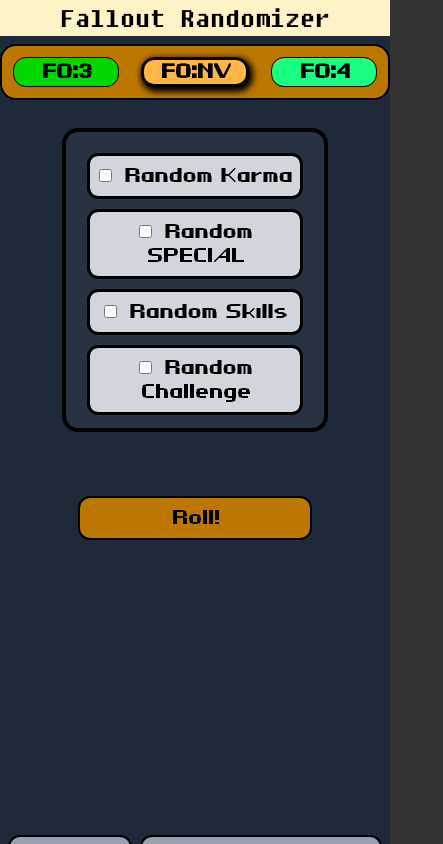
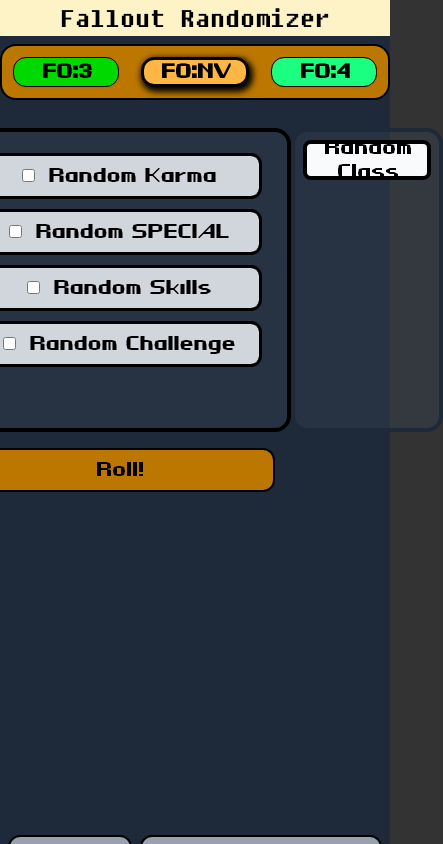
Before and after one commit to Aethdae/fallout-rand-site, a React (Vite) app: page / in a window 390 px wide. Both pictures are taken after a click on the button "FO:NV". Shown: the top 844 px of the page, 443 px wide, since content can reach past the window. Built offline with nearby package versions, Linux system fonts and the light colour scheme; no server answers.

Commit message:
add RandClass, implement rendering per part of class, begin styling

```diff
--- a/src/FO3.tsx
+++ b/src/FO3.tsx
@@ -1,14 +1,12 @@
 import "./App.css";
+import RandClass from "./RandClass";
 
 //@ts-ignore
-export default function FO3({ children, isActive = true }) {
-  if (isActive) {
-    return (
-      <section className='flex bg-[url("./images/fo3.png")] bg-top h-full bg-no-repeat md:bg-cover flex-col items-center p-2'>
-        {children}
-      </section>
-    );
-  } else {
-    return <></>;
-  }
+export default function FO3({ children, randomized, showClass }) {
+  return (
+    <section className='flex bg-[url("./images/fo3.png")] bg-top h-full bg-no-repeat md:bg-cover flex-col items-center p-2'>
+      {children}
+      {showClass && <RandClass randomized={randomized} />}
+    </section>
+  );
 }
--- a/src/Game.tsx
+++ b/src/Game.tsx
@@ -8,6 +8,7 @@
 import { getChallenges } from "./ClassRandomizer.ts";
 import { getSpecial } from "./ClassRandomizer.ts";
 import { getSkills } from "./ClassRandomizer.ts";
+import RandClass from "./RandClass.tsx";
 const states = ["three", "vegas", "four"];
 const bgColorStates = {
   three: "bg-three-300",
@@ -36,16 +37,28 @@
 ];
 
 export default function Game({ gameState }) {
-  const [classRolled, setRolled] = useState(false);
-  const [randomized, setRandomized] = useState();
+  const [isClassRolled, setRolled] = useState(false);
+  const [randomized, setRandomized] = useState({
+    karma: "",
+    challenges: [],
+    special: [],
+    skills: [],
+  });
 
-  const children = [<ClassForm key={0} />, <RandClass key={1} />];
+  const children = [
+    <ClassForm key={0} />,
+    <RandClass key={1} randomized={randomized} />,
+  ];
 
   switch (gameState[0]) {
     case states[0]:
       return (
         <main className="h-[70vh] mt-3 l:h-[60vh]">
-          <FO3 children={children} />
+          <FO3
+            children={<ClassForm />}
+            randomized={randomized}
+            showClass={isClassRolled}
+          />
         </main>
       );
     case states[1]:
@@ -67,34 +80,14 @@
     </div>
   );
 
-  function RandClass() {
-    if (classRolled) {
-      return (
-        <>
-          <section className="text-white">
-            <div>
-              <p>RandomClass:</p>
-            </div>
-            <div>{randomized.karma}</div>
-            <div>{randomized.challenges}</div>
-            <div>{randomized.special}</div>
-            <div>{randomized.skills}</div>
-          </section>
-        </>
-      );
-    } else {
-      return <></>;
-    }
-  }
-
   //@ts-ignore
   function rollClass(event) {
     const targ = event.target;
     const randClass = {
       karma: "",
-      challenges: ["", "", ""],
-      special: [0, 0, 0, 0, 0, 0, 0],
-      skills: ["", "", ""],
+      challenges: [],
+      special: [],
+      skills: [],
     };
 
     //@ts-ignore
@@ -139,7 +132,7 @@
           className=""
           id="rollForm"
         >
-          <div className="grid mt-6 grid-cols-1 gap-4 w-[60vw] md:grid-cols-1 md:w-[60vw] lg:w-[40vw]">
+          <div className="grid mt-6 grid-cols-1 gap-4 w-[80vw] md:grid-cols-1 md:w-[60vw] lg:w-[40vw]">
             <CheckLabel buttonType="karmaCheck" buttonName="Karma" />
             <CheckLabel buttonType="specialCheck" buttonName="SPECIAL" />
             <CheckLabel buttonType="skillsCheck" buttonName="Skills" />
--- /dev/null
+++ b/src/RandClass.tsx
@@ -0,0 +1,34 @@
+//@ts-nocheck
+import { useState } from "react";
+
+export default function RandClass({ randomized }) {
+  const headerClasses =
+    "bg-gray-50 border-4 border-black rounded-lg h-8 text-black p-4 flex items-center mb-2";
+  const randCardClasses =
+    "p-2 w-[90%] outline-3 ${color} accent-black rounded-lg ${bgColor} cursor-pointer max-w-80 md:w-80 md:p-4 md:max-w-120 lg:w-120 lg:max-w-160";
+  return (
+    <section className="text-white flex flex-col items-center bg-gray-700/40 border-4 border-gray-800 rounded-2xl h-[36vh] p-2 md:h-[30vh] lg:h-[20vh]">
+      <div className={headerClasses}>
+        <p>Random Class</p>
+      </div>
+      {console.log("HEY", randomized)}
+      {randomized.challenges.length != 0 && (
+        <div className={randCardClasses + " chall"}>
+          {randomized.challenges}
+        </div>
+      )}
+      {randomized.karma != "" && (
+        <div className={randCardClasses + " karma"}>{randomized.karma}</div>
+      )}
+      {console.log(randomized)}
+      {randomized.special.length != 0 && (
+        <div className={randCardClasses + " spec"}>{randomized.special}</div>
+      )}
+      {randomized.skills.length != 0 && (
+        <>
+          <div className={randCardClasses + " skills"}>{randomized.skills}</div>
+        </>
+      )}
+    </section>
+  );
+}
```
